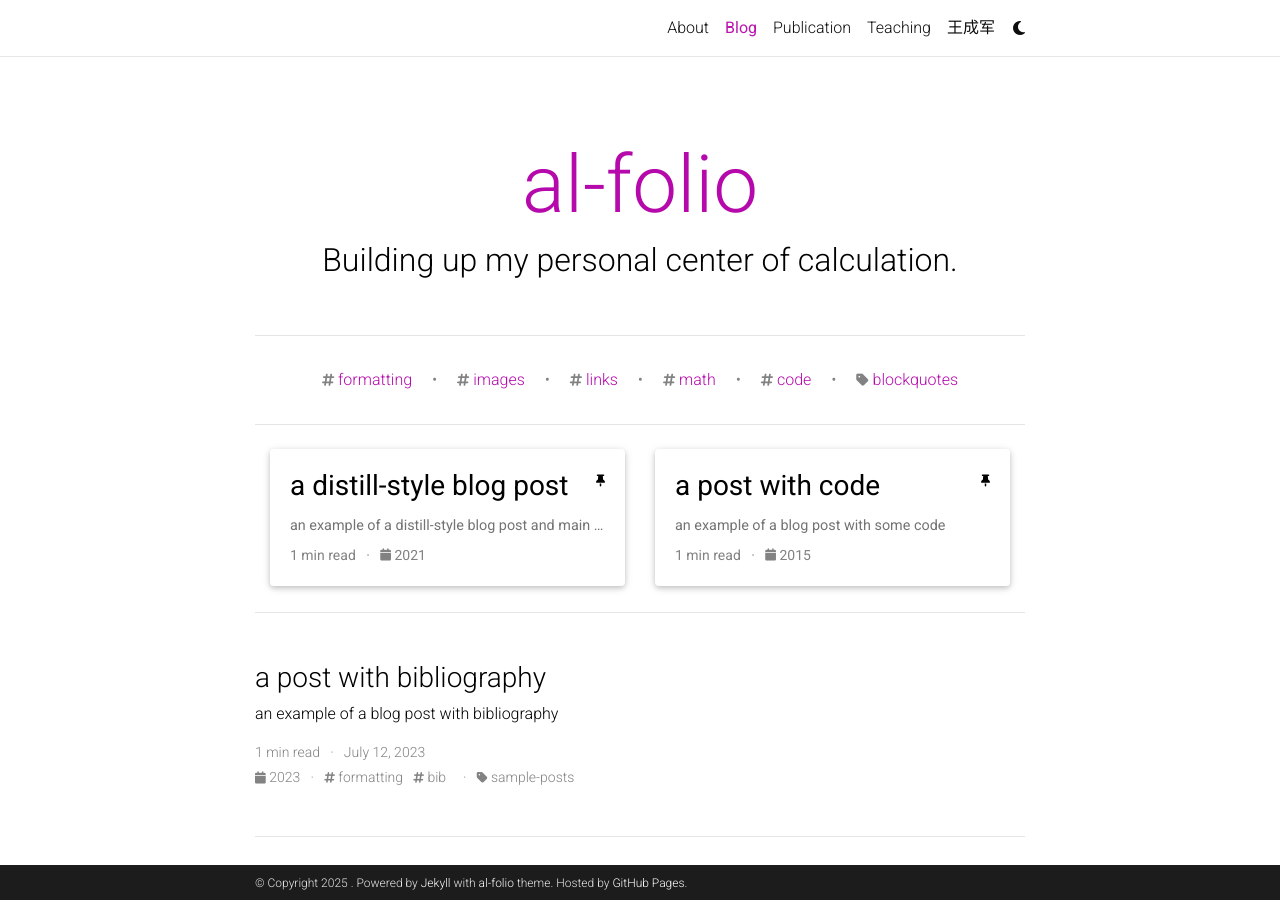
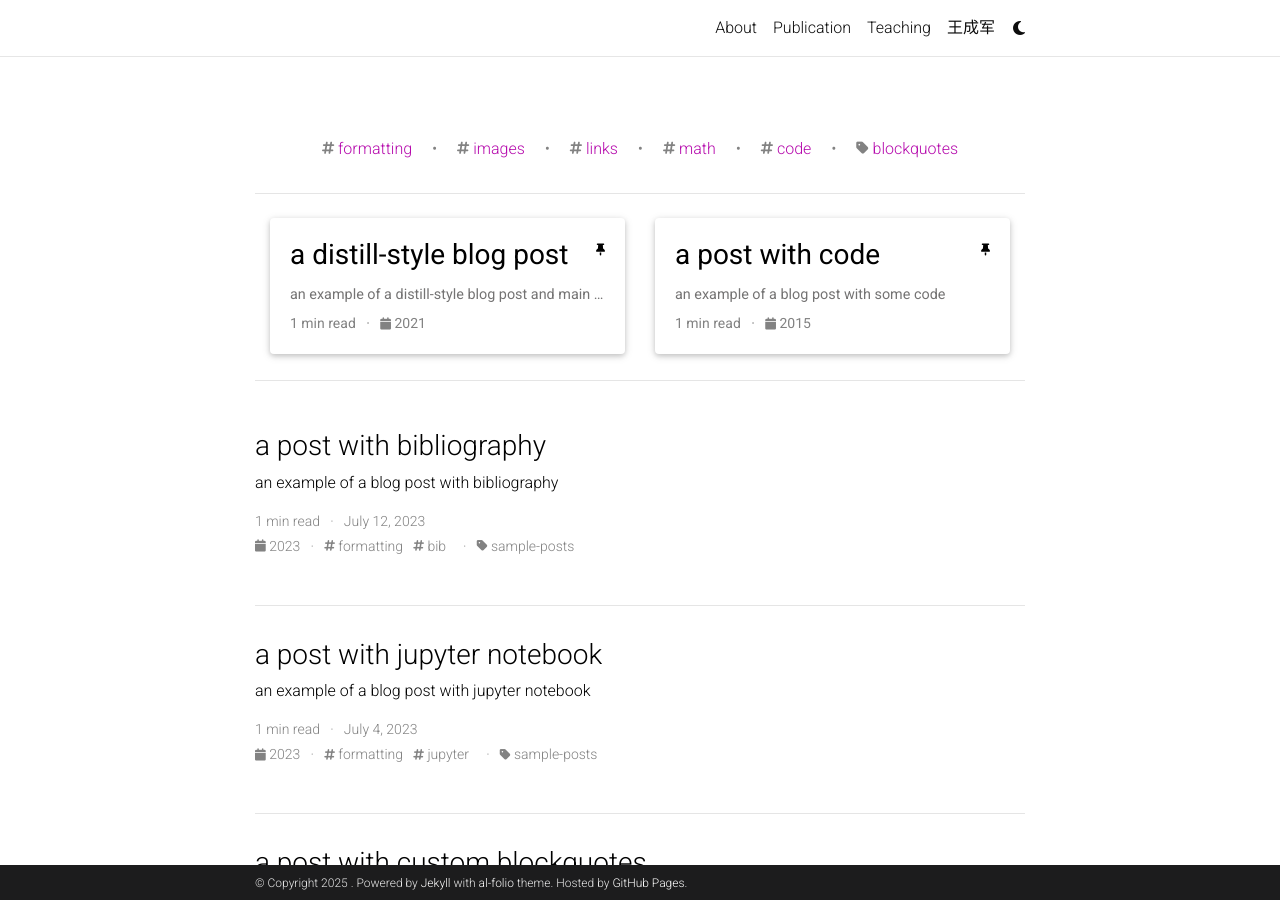
Before and after one commit to Karkarrr/SongXueqing.github.io, a Jekyll site: the page built from blog/index.html, in a window 1280 px wide and 900 px high. Built offline with Jekyll 4.4.1, drawn with Linux system fonts in a browser that asks for light colours; full-size pictures stand in for the smaller copies a plugin makes; the list of posts is cut into pages by our own code; comment, search, counter and statistics services are not loaded; a style sheet for code colours, icons or effects is not loaded; some of the changed lines change nothing that is shown.

Commit message:
Update _config.yml
Update site url

```diff
--- a/_config.yml
+++ b/_config.yml
@@ -6,18 +6,18 @@
 first_name:
 middle_name:
 last_name:
-email: wangchengjun@nju.edu.cn
+email: 522025110038@nju.edu.cn
 description: > # the ">" symbol means to ignore newlines until "footer_text:"
-  Know Thyself.
+  That's OK.
 footer_text: >
   Powered by <a href="https://jekyllrb.com/" target="_blank">Jekyll</a> with <a href="https://github.com/alshedivat/al-folio">al-folio</a> theme.
   Hosted by <a href="https://pages.github.com/" target="_blank">GitHub Pages</a>.
-keywords: jekyll, jekyll-theme, academic-website, portfolio-website  # add your own keywords or leave empty
+keywords: OK  # add your own keywords or leave empty
 
-lang: en # the language of your site (for example: en, fr, cn, ru, etc.)
+lang: cn # the language of your site (for example: en, fr, cn, ru, etc.)
 icon: ⚛️  # the emoji used as the favicon (alternatively, provide image name in /assets/img/)
 
-url: https://SocratesClub.github.io # the base hostname & protocol for your site
+url: https://SongXueqing.github.io # the base hostname & protocol for your site
 baseurl:  # the subpath of your site, e.g. /blog/
 last_updated: false # set to true if you want to display last updated in the footer
 impressum_path:  # set to path to include impressum link in the footer, use the same path as permalink in a page, helps to conform with EU GDPR
@@ -70,30 +70,30 @@
 # Social integration
 # -----------------------------------------------------------------------------
 
-github_username: chengjun # your GitHub user name
+github_username: SongXueqing # your GitHub user name
 gitlab_username: # your GitLab user name
-twitter_username: ChengJunWang # your Twitter handle
+twitter_username:  # your Twitter handle
 mastodon_username: # your mastodon instance+username in the format instance.tld/@username
 linkedin_username: # your LinkedIn user name
 telegram_username: # your Telegram user name
-scholar_userid: nNdt_G8AAAAJ # your Google Scholar ID
+scholar_userid:  # your Google Scholar ID
 semanticscholar_id: # your Semantic Scholar ID
 whatsapp_number: # your WhatsApp number (full phone number in international format. Omit any zeroes, brackets, or dashes when adding the phone number in international format.)
-orcid_id: 0000-0002-9507-2888 # your ORCID ID
+orcid_id:  # your ORCID ID
 medium_username: # your Medium username
 quora_username: # your Quora username
 publons_id: # your ID on Publons
 lattes_id: # your ID on Lattes (Brazilian Lattes CV)
-osf_id: 2swnx # your OSF ID
-research_gate_profile: Cheng_Jun_Wang # your profile on ResearchGate
+osf_id:  # your OSF ID
+research_gate_profile:  # your profile on ResearchGate
 scopus_id: # your profile on Scopus
 blogger_url: # your blogger URL
 keybase_username: # your keybase user name
 wikidata_id: # your wikidata id
 wikipedia_id: # your wikipedia id (Case sensitive)
 dblp_url: # your DBLP profile url
-stackoverflow_id: 912429 # your stackoverflow id
-kaggle_id: chengjun # your kaggle id
+stackoverflow_id:  # your stackoverflow id
+kaggle_id:  # your kaggle id
 lastfm_id: # your lastfm id
 spotify_id: # your spotify id
 pinterest_id: # your pinterest id
@@ -102,10 +102,10 @@
 facebook_id: # your facebook id
 youtube_id: # your youtube channel id (youtube.com/@<youtube_id>)
 discord_id: # your discord id (18-digit unique numerical identifier)
-zotero_username: wangchj2020 # your zotero username
+zotero_username:  # your zotero username
 
 contact_note: >
-  Know Thyself.
+  That's OK.
 
 # -----------------------------------------------------------------------------
 # Analytics and search engine verification
@@ -121,9 +121,9 @@
 # Blog
 # -----------------------------------------------------------------------------
 
-blog_name: al-folio # blog_name will be displayed in your blog page
-blog_nav_title: Blog # your blog must have a title for it to be displayed in the nav bar
-blog_description: Building up my personal center of calculation.
+blog_name:  # blog_name will be displayed in your blog page
+blog_nav_title:  # your blog must have a title for it to be displayed in the nav bar
+blog_description:
 permalink: /blog/:year/:title/
 
 # Pagination
@@ -138,17 +138,17 @@
 # Follow instructions on https://giscus.app/ to setup for your repo to fill out
 # the information below.
 giscus:
-  repo: alshedivat/al-folio      # <your-github-user-name>/<your-github-repo-name>
-  repo_id: MDEwOlJlcG9zaXRvcnk2MDAyNDM2NQ==
-  category: Comments             # name of the category under which discussions will be created
-  category_id: DIC_kwDOA5PmLc4CTBt6
-  mapping: title                 # identify discussions by post title
+  repo:       # <your-github-user-name>/<your-github-repo-name>
+  repo_id:
+  category:             # name of the category under which discussions will be created
+  category_id:
+  mapping:                 # identify discussions by post title
   strict: 1                      # use strict identification mode
   reactions_enabled: 1           # enable (1) or disable (0) emoji reactions
   input_position: bottom         # whether to display input form below (bottom) or above (top) the comments
-  theme: preferred_color_scheme  # name of the color scheme (preferred works well with al-folio light/dark mode)
+  theme:   # name of the color scheme (preferred works well with al-folio light/dark mode)
   emit_metadata: 0
-  lang: en
+  lang: cn
 
 # Disqus comments (DEPRECATED)
 disqus_shortname: al-folio # put your disqus shortname
```
